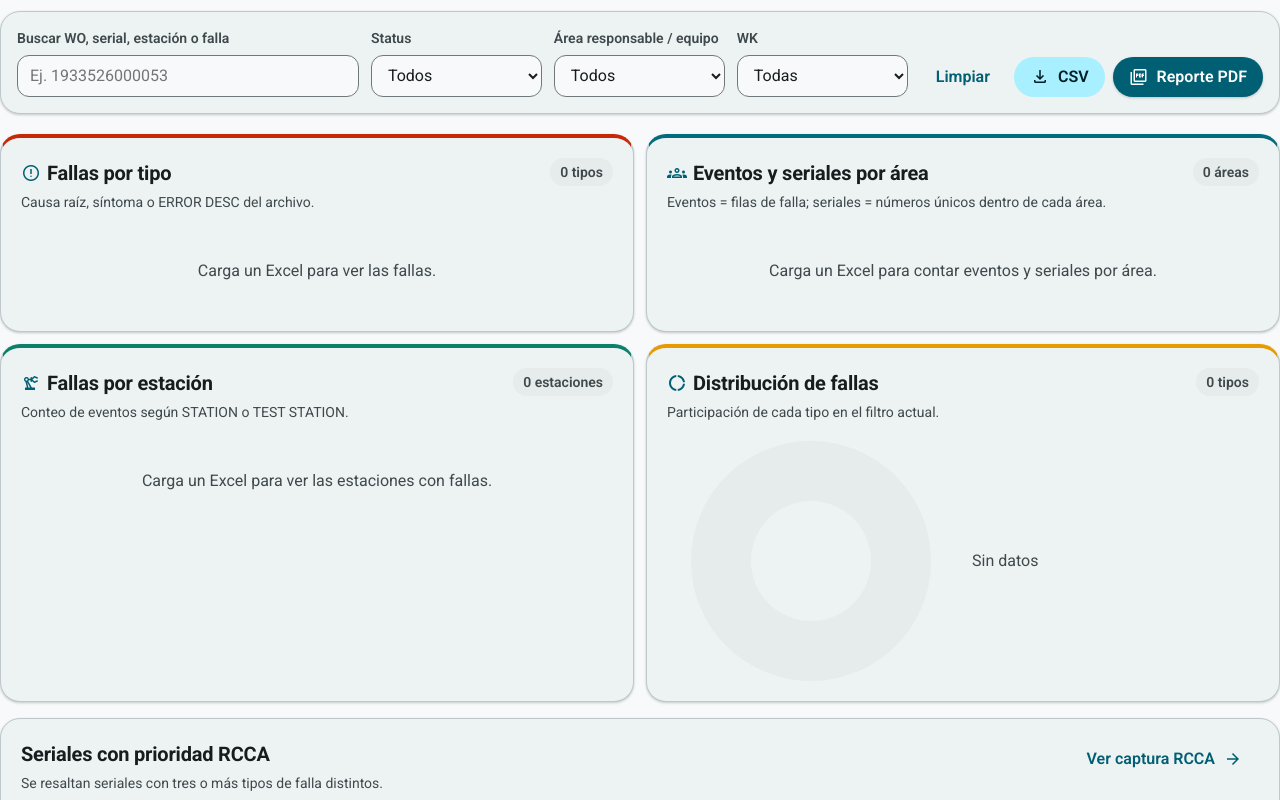
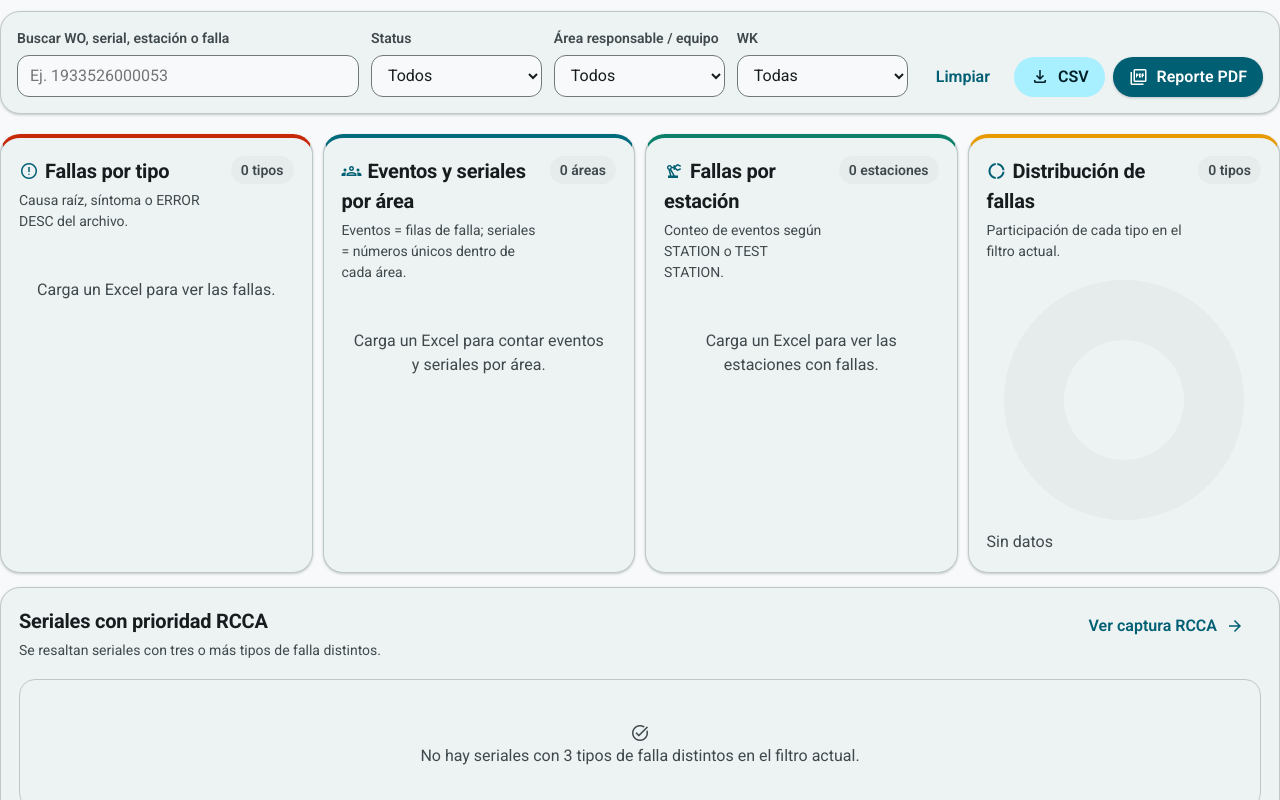
Before and after one commit to gabo566/rcca-dashboard, a website: page rcca-dashboard.html in a window 1280 px wide. Shown: the part 680-1480 px from the top of the page. Drawn offline with nearby package versions, Linux system fonts and the light colour scheme.

Commit message:
fix(rcca): compact chart layout

```diff
--- a/rcca-dashboard.html
+++ b/rcca-dashboard.html
@@ -237,7 +237,7 @@
     .toolbar-actions { display: flex; gap: 8px; align-items: center; }
 
     .grid-2 { display: grid; grid-template-columns: repeat(2, minmax(0, 1fr)); gap: 20px; margin-bottom: 20px; }
-    .panel { min-width: 0; padding: 20px; }
+    .panel { min-width: 0; padding: 18px; }
     .panel-header { display: flex; align-items: flex-start; justify-content: space-between; gap: 12px; margin-bottom: 18px; }
     .chart-title-icon { margin-right: 6px; color: var(--md-primary); font-size: 20px; vertical-align: -3px; }
     .panel-header p { margin-top: 4px; color: var(--md-on-surface-variant); font-size: 12px; }
@@ -248,9 +248,9 @@
     .bar-fill { height: 100%; min-width: 3px; border-radius: inherit; transition: width .25s ease; }
     .bar-value { color: var(--md-on-surface); font-weight: 700; text-align: right; }
     .empty-chart { padding: 28px 10px; color: var(--md-on-surface-variant); text-align: center; }
-    .chart-grid { display: grid; grid-template-columns: repeat(2, minmax(0, 1fr)); gap: 12px; margin-bottom: 16px; }
+    .chart-grid { display: grid; grid-template-columns: repeat(4, minmax(0, 1fr)); gap: 10px; margin-bottom: 14px; }
     .chart-grid > :last-child { grid-column: auto; }
-    .donut-layout { display: grid; grid-template-columns: minmax(120px, 1fr) minmax(130px, 1fr); align-items: center; gap: 18px; }
+    .donut-layout { display: grid; grid-template-columns: minmax(80px, 1fr); align-items: center; gap: 10px; }
     .donut { width: min(100%, 240px); aspect-ratio: 1; justify-self: center; border-radius: 50%; position: relative; }
     .donut::after { content: ""; position: absolute; inset: 25%; border-radius: 50%; background: var(--md-surface-container); }
     .donut-legend { display: grid; gap: 8px; }
@@ -283,7 +283,7 @@
     .area-chart-legend { display: flex; flex-wrap: wrap; gap: 16px; color: var(--md-on-surface-variant); font-size: 12px; }
     .area-chart-legend span { display: inline-flex; align-items: center; gap: 7px; }
     .area-chart-swatch { width: 10px; height: 10px; border-radius: 3px; }
-    .area-chart-row { display: grid; grid-template-columns: minmax(110px, .8fr) minmax(0, 2.5fr); gap: 12px; align-items: center; }
+    .area-chart-row { display: grid; grid-template-columns: minmax(72px, .8fr) minmax(0, 2.5fr); gap: 8px; align-items: center; }
     .area-chart-label { color: var(--md-on-surface); font-size: 13px; font-weight: 700; }
     .area-chart-series { display: grid; gap: 7px; }
     .area-chart-line { display: grid; grid-template-columns: 72px minmax(80px, 1fr) 28px; gap: 8px; align-items: center; color: var(--md-on-surface-variant); font-size: 11px; }
```
